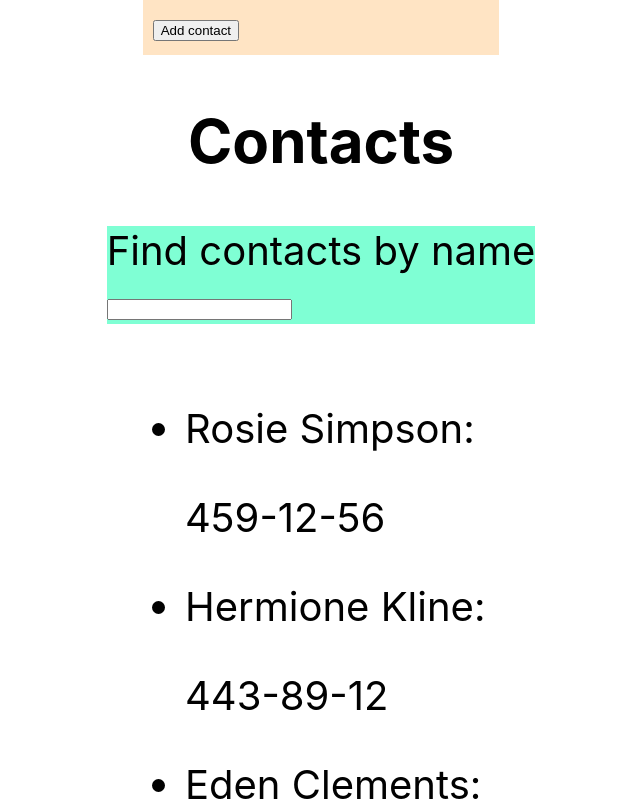
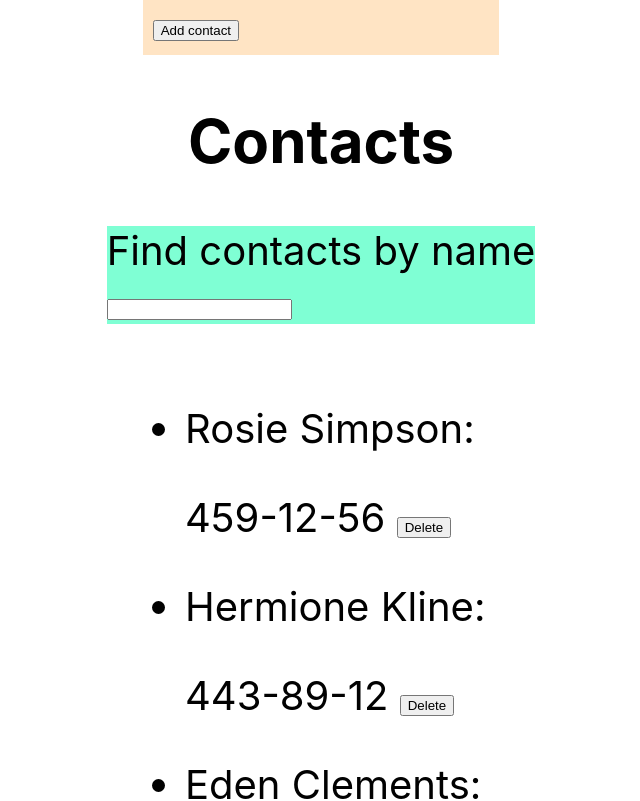
Before and after one commit to valerykyr23/goit-react-hw-02-phonebook-version2, a React (Create React App) app: page / in a window 1280 px wide. Shown: the top 801 px of the page, without its empty margins (319-959 px from the left). Built offline with nearby package versions, Linux system fonts and the light colour scheme.

Commit message:
added delte and add features

```diff
--- a/src/components/App.jsx
+++ b/src/components/App.jsx
@@ -7,7 +7,7 @@ import { ContactList } from './ContactList/ContactList';
 import { Filter } from './Filter/Filter';
 
 
-export class App extends React.Component  {
+export class App extends Component  {
 
 state = {
   contacts: [
@@ -19,6 +19,15 @@ state = {
   filter: ''
 }
 
+
+
+  deleteContact = (contactID) => {
+    this.setState(prevState => ({
+      contacts: prevState.contacts.filter(contact => contact.id !== contactID)
+    }))
+  };
+
+
   formSubmithandler = (data) => {
 
 
@@ -29,7 +38,7 @@ state = {
     }
 
     this.setState(prevState => ({
-      contacts: [...newContact,prevState.contacts]
+      contacts: [newContact,...prevState.contacts]
     }))
   }
 
@@ -58,7 +67,7 @@ state = {
         <h2>Contacts</h2>
 
         <Filter></Filter>
-        <ContactList contactsList={contacts}></ContactList>
+        <ContactList contactsList={contacts} onDeleteContact={this.deleteContact}></ContactList>
 
 
       </div>
--- a/src/components/ContactForm/ContactForm.jsx
+++ b/src/components/ContactForm/ContactForm.jsx
@@ -2,7 +2,7 @@
 import React, { Component } from 'react';
 import css from './ContactForm.module.css';
 
-export class ContactForm extends React.Component {
+export class ContactForm extends Component {
 
   state = {
 
@@ -21,7 +21,7 @@ export class ContactForm extends React.Component {
   handleSubmit = (event) => {
     event.preventDefault();
     this.props.onSubmit(this.state);
-    this.reset();
+
   }
 
 
@@ -67,7 +67,7 @@ export class ContactForm extends React.Component {
         </label>
       </div>
 
-      <button type="submit"> Add contact</button>
+        <button type="submit"> Add contact</button>
     </form>
   );
   }
--- a/src/components/ContactList/ContactList.jsx
+++ b/src/components/ContactList/ContactList.jsx
@@ -1,10 +1,10 @@
 
 
-export const ContactList = ({ contactsList }) => {
+export const ContactList = ({ contactsList, onDeleteContact }) => {
 
     return (
         <ul>
-            {contactsList.map(({ id, name, number }) => (<li><p>{name}:</p> <span>{number}</span></li>))}
+            {contactsList.map(({ id, name, number }) => (<li key={id}><p>{name}:</p> <span>{number}</span> <button onClick={() => onDeleteContact(id)} >Delete</button></li>))}
         </ul>
     )
 }
```
